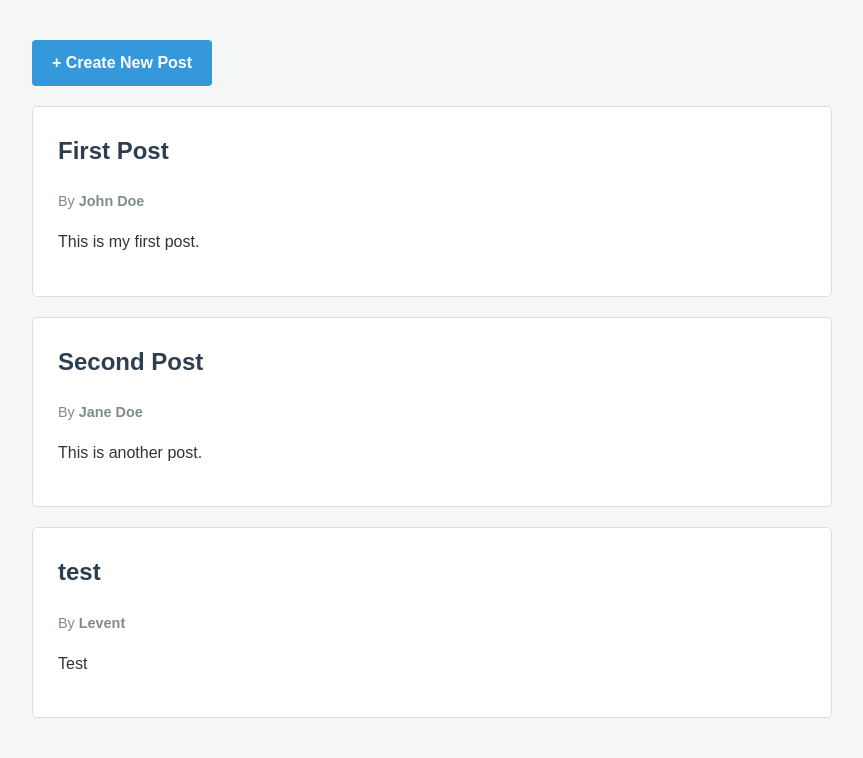
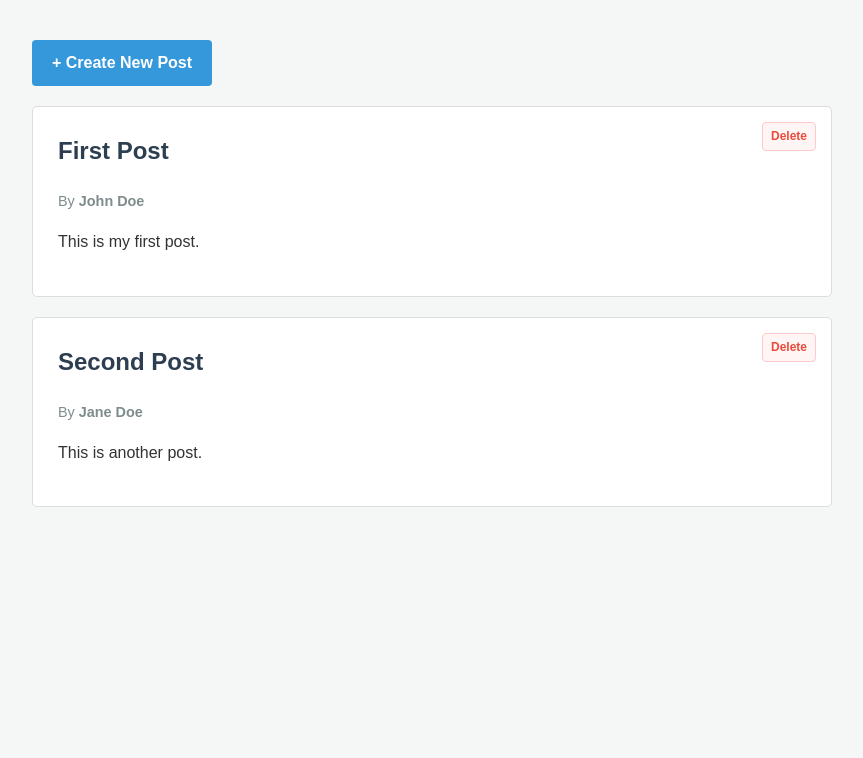
Before and after one commit to lcetin66/Masterblog, a Flask app: page / in a window 1280 px wide. Shown: the part 104-862 px from the top of the page, without its empty margins (208-1071 px from the left). After the commit the page ends 611 px from the top, so only its background shows below. Run offline with Flask 3, Linux system fonts and the light colour scheme.

Commit message:
Add delete functionality and refine post layout with top-right delete button

```diff
--- a/app.py
+++ b/app.py
@@ -3,6 +3,23 @@ import json
 
 app = Flask(__name__)
 
+class DBase:
+    def __init__(self, path):
+        self.path = path
+
+    def read(self):
+        with open(self.path, "r", encoding="utf-8") as f:
+            return json.load(f)
+
+    def write(self, data):
+        with open(self.path, "w", encoding="utf-8") as f:
+            json.dump(data, f, indent=4)
+
+    def next_id(self):
+        posts = self.read()
+        return max((p.get("id", 0) for p in posts), default=0) + 1
+
+db = DBase("data/my_blog_posts.json")
 
 
 @app.route('/')
@@ -10,9 +27,7 @@ def index():
     """
     This function displays the blog posts from the JSON file.
     """
-    with open('data/my_blog_posts.json', 'r', encoding="utf-8") as posts_file:
-        blog_posts = json.load(posts_file)
-    return render_template('index.html', posts=blog_posts)
+    return render_template('index.html', posts=db.read())
 
 @app.route('/add', methods=['GET', 'POST'])
 def add():
@@ -20,31 +35,29 @@ def add():
     This function handles adding a new blog post.
     """
     if request.method == 'POST':
-        title = request.form.get('title')
-        author = request.form.get('author')
-        content = request.form.get('content')
-
-        with open('data/my_blog_posts.json', 'r', encoding="utf-8") as posts_file:
-            blog_posts = json.load(posts_file)
-
-        # Generate a new ID
-        new_id = max((p.get("id", 0) for p in blog_posts), default=0) + 1
+        posts = db.read()
 
         new_post = {
-            'id': new_id,
-            'author': author,
-            'title': title,
-            'content': content
+            "id": db.next_id(),
+            "title": request.form.get("title"),
+            "author": request.form.get("author"),
+            "content": request.form.get("content")
         }
 
-        blog_posts.append(new_post)
-        with open('data/my_blog_posts.json', 'w', encoding="utf-8") as posts_file:
-            json.dump(blog_posts, posts_file, indent=4)
+        posts.append(new_post)
+        db.write(posts)
 
         return redirect(url_for('index'))
 
     return render_template('add.html')
 
+@app.route('/delete/<int:post_id>')
+def delete(post_id):
+   posts = db.read()
+   updated = [p for p in posts if p.get("id") != post_id]
+   db.write(updated)
+   return redirect(url_for('index'))
+
 
 if __name__ == '__main__':
     app.run(host="127.0.0.1", port=5000, debug=True)
--- a/data/my_blog_posts.json
+++ b/data/my_blog_posts.json
@@ -10,11 +10,5 @@
         "author": "Jane Doe",
         "title": "Second Post",
         "content": "This is another post."
-    },
-    {
-        "id": 3,
-        "author": "Levent",
-        "title": "test",
-        "content": "Test"
     }
 ]
--- a/static/style.css
+++ b/static/style.css
@@ -78,18 +78,45 @@ h1 {
     padding: 25px;
     border-radius: 5px;
     border: 1px solid #ddd;
+    position: relative; /* Added for absolute positioning of children */
 }
 
 .post h2 {
     margin-top: 0;
     color: #2c3e50;
+    padding-right: 80px; /* Make space for the delete button */
 }
 
 .post .meta {
     font-size: 0.9em;
     color: #7f8c8d;
     margin-bottom: 15px;
+    display: flex;
+    align-items: center;
 }
+
+.btn-delete {
+    position: absolute;
+    top: 15px;
+    right: 15px;
+    color: #e74c3c;
+    text-decoration: none;
+    font-size: 0.75em;
+    font-weight: bold;
+    padding: 4px 8px;
+    border: 1px solid #fecaca;
+    border-radius: 4px;
+    background-color: #fff5f5;
+    transition: all 0.2s;
+}
+
+.btn-delete:hover {
+    background-color: #e74c3c;
+    color: white;
+    border-color: #e74c3c;
+}
+
+
 
 /* Form Styling */
 .card-form {
--- a/templates/index.html
+++ b/templates/index.html
@@ -21,6 +21,7 @@
         <main class="post-list">
             {% for post in posts %}
             <article class="post">
+                <a href="{{ url_for('delete', post_id=post.id) }}" class="btn-delete">Delete</a>
                 <h2>{{ post.title }}</h2>
                 <div class="meta">
                     <span class="author">By <strong>{{ post.author }}</strong></span>
```
